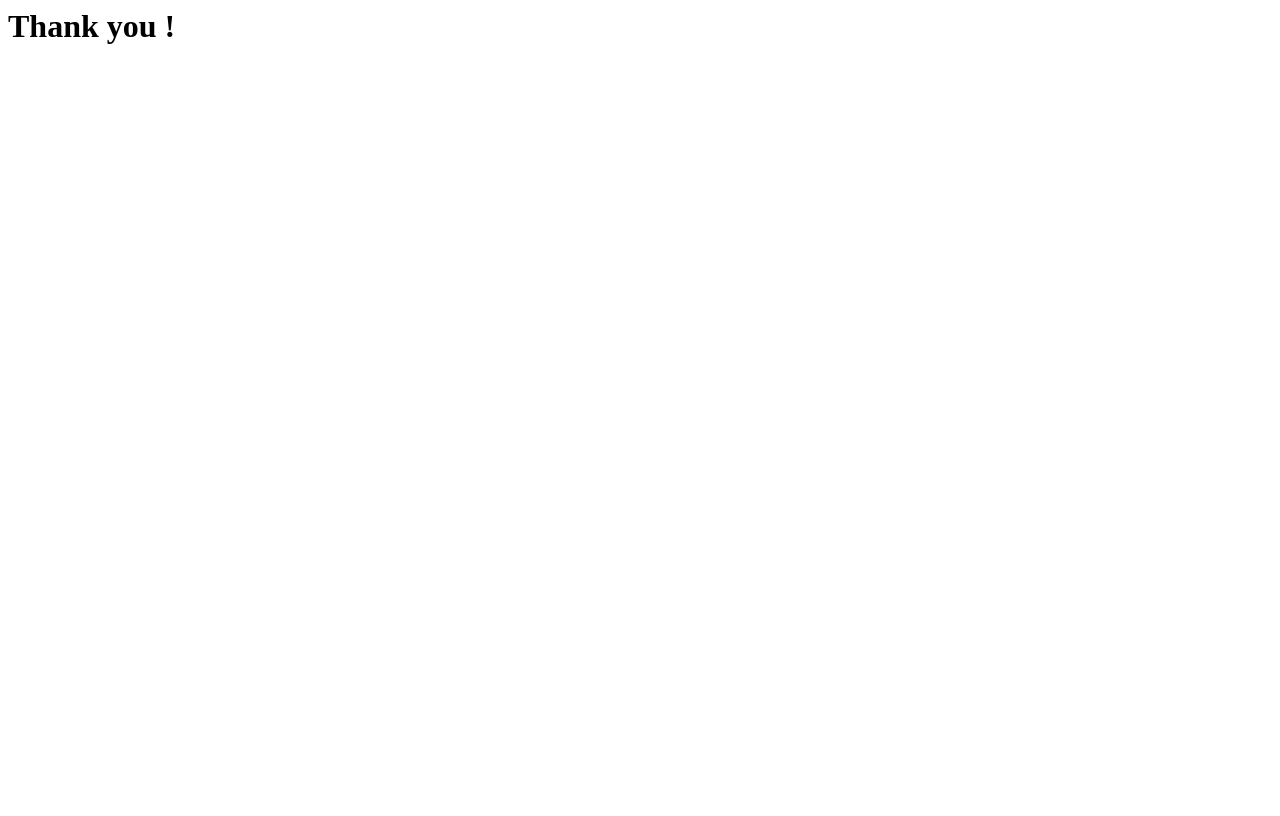
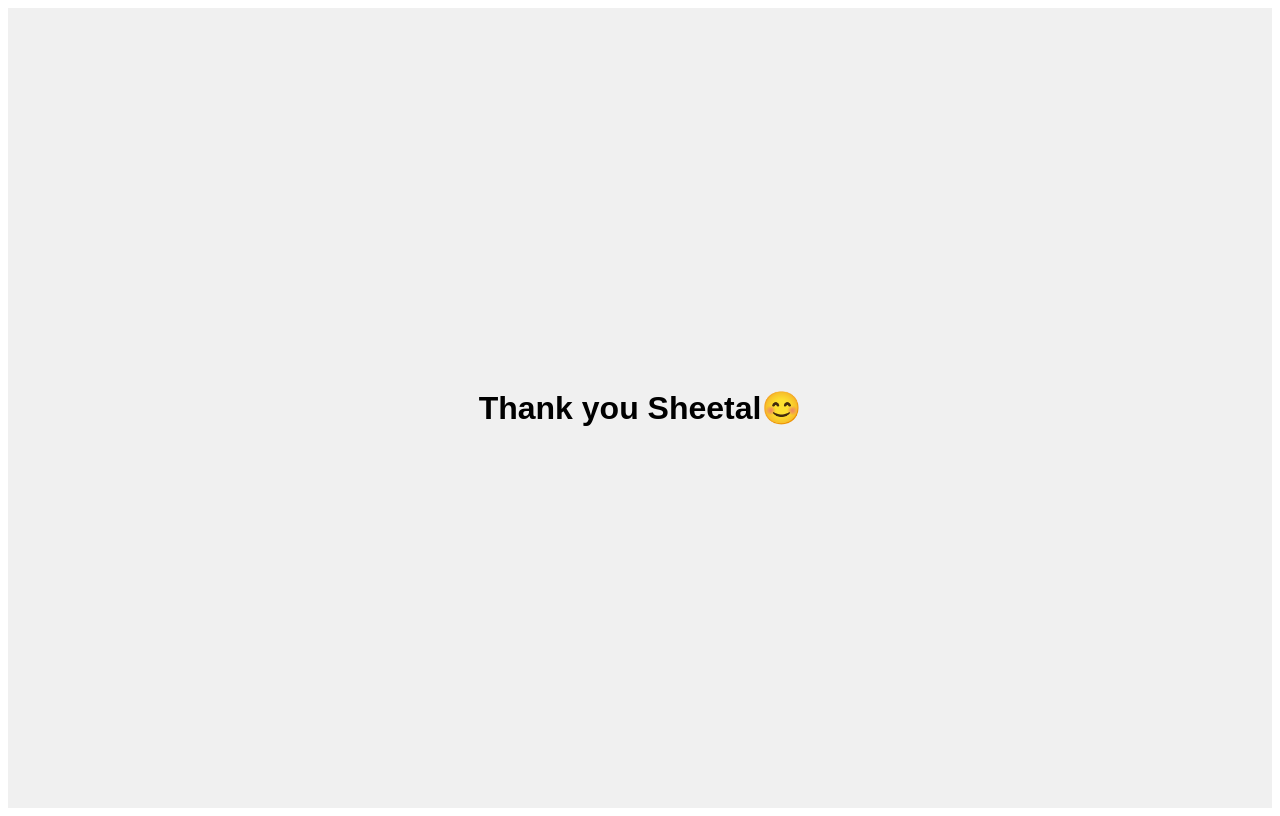
Before and after one commit to Samir2129/bia, a plain HTML site: page index.html in a window 1280 px wide. Drawn offline with Linux system fonts and the light colour scheme.

Commit message:
Update index.html

```diff
--- a/index.html
+++ b/index.html
@@ -1,9 +1,26 @@
-<div class=content>
-  <div class="wrapper-1">
-    <div class="wrapper-2">
-      <h1>Thank you !</h1>
-
-
+<!DOCTYPE html>
+<html>
+<head>
+  <style>
+    .content {
+      height: 100vh;
+      display: flex;
+      justify-content: center;
+      align-items: center;
+      background-color: #f0f0f0;
+    }
+    h1 {
+      font-family: Arial, sans-serif;
+    }
+  </style>
+</head>
+<body>
+  <div class="content">
+    <div class="wrapper-1">
+      <div class="wrapper-2">
+        <h1>Thank you Sheetal😊</h1>
+      </div>
     </div>
-</div>
-</div>
+  </div>
+</body>
+</html>
```
